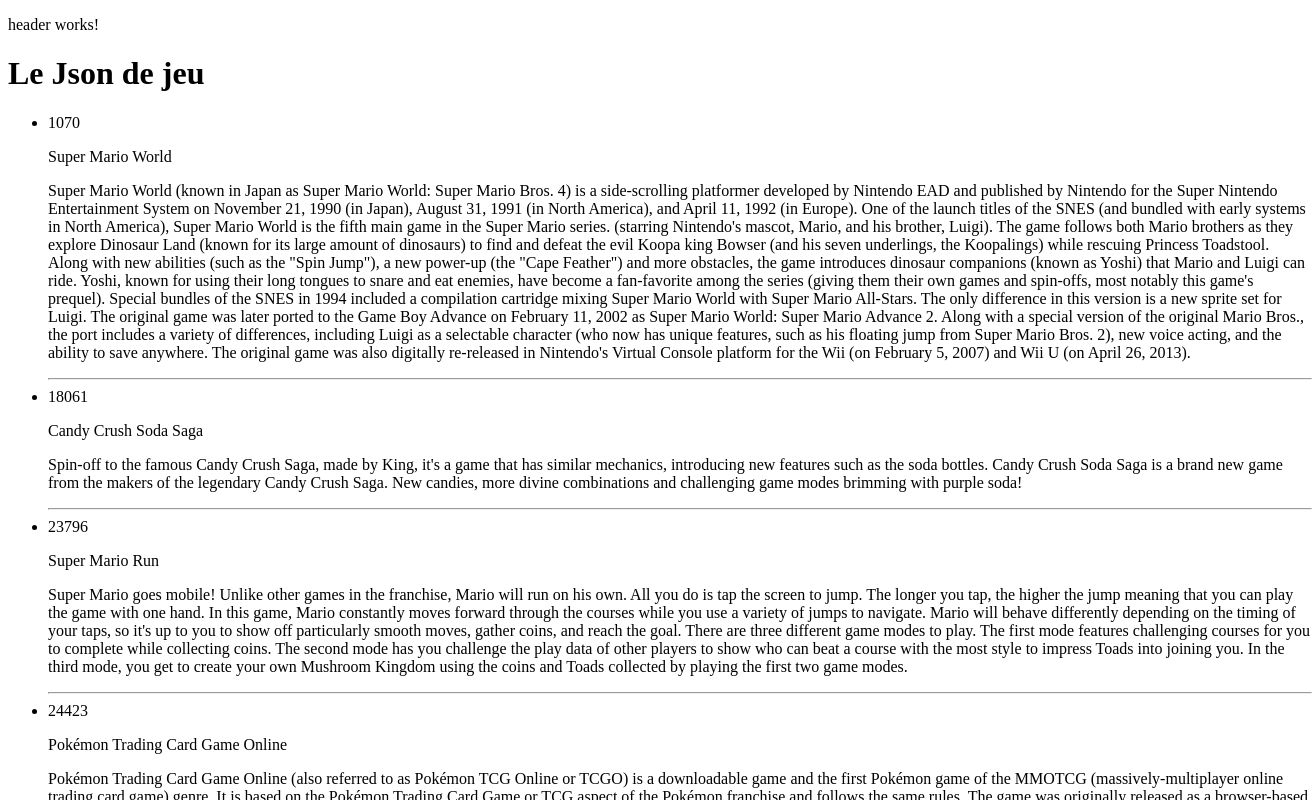
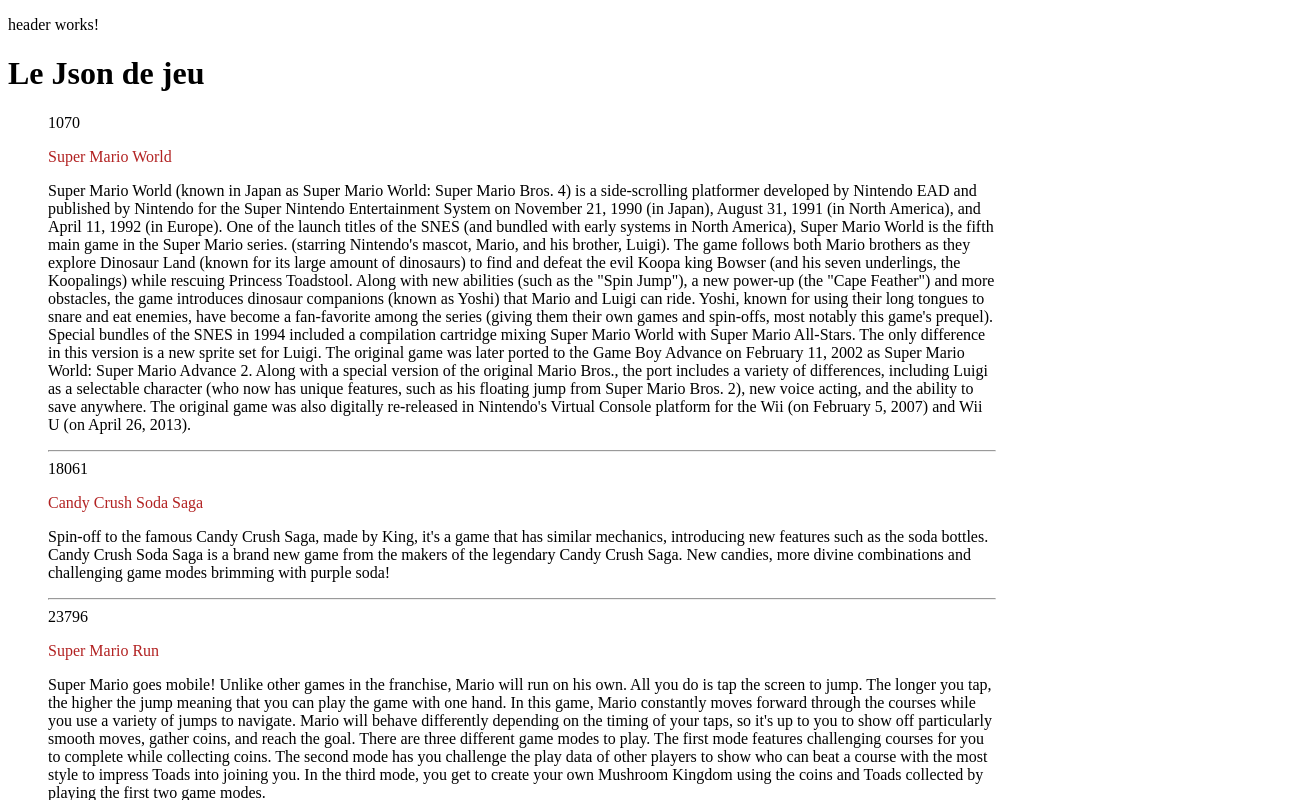
Before and after one commit to PaulJULIEN/angular2, an Angular app: page / in a window 1280 px wide. Shown: the top 800 px of the page, 1312 px wide, since content can reach past the window. Built offline with nearby package versions, Linux system fonts and the light colour scheme.

Commit message:
du style du style toujours du style

```diff
--- a/src/app/app.component.css
+++ b/src/app/app.component.css
@@ -1,5 +1,19 @@
  .heroes{
-        height: auto;
-        width: 100%;
-        text-decoration: none;
+     height: auto;
+     width: 75%;
+     text-decoration: none;
     }
+
+ .liste{
+     list-style: none;
+
+ }
+
+ .badge{
+
+
+ }
+
+ .name{
+     color: firebrick;
+ }
```
